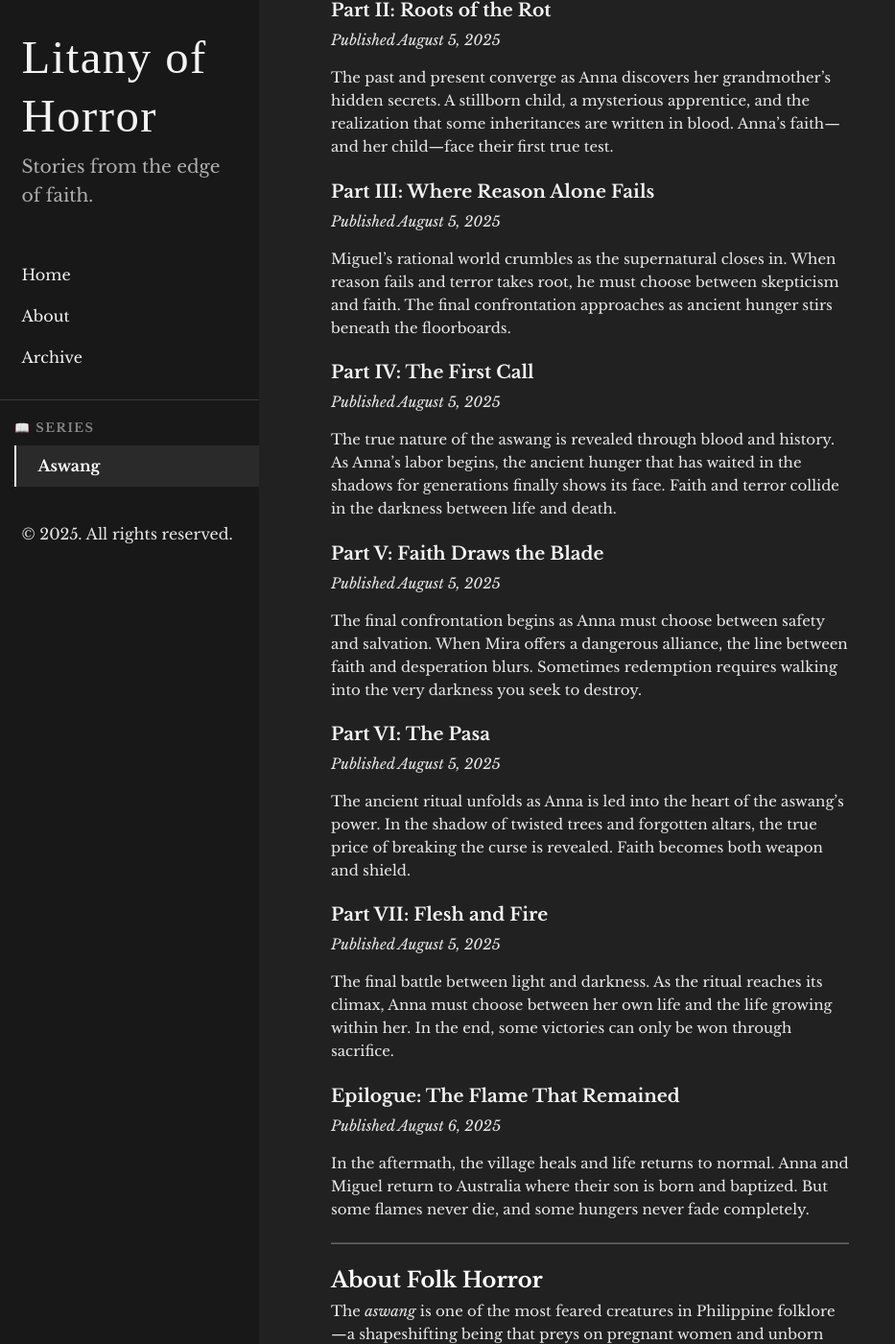
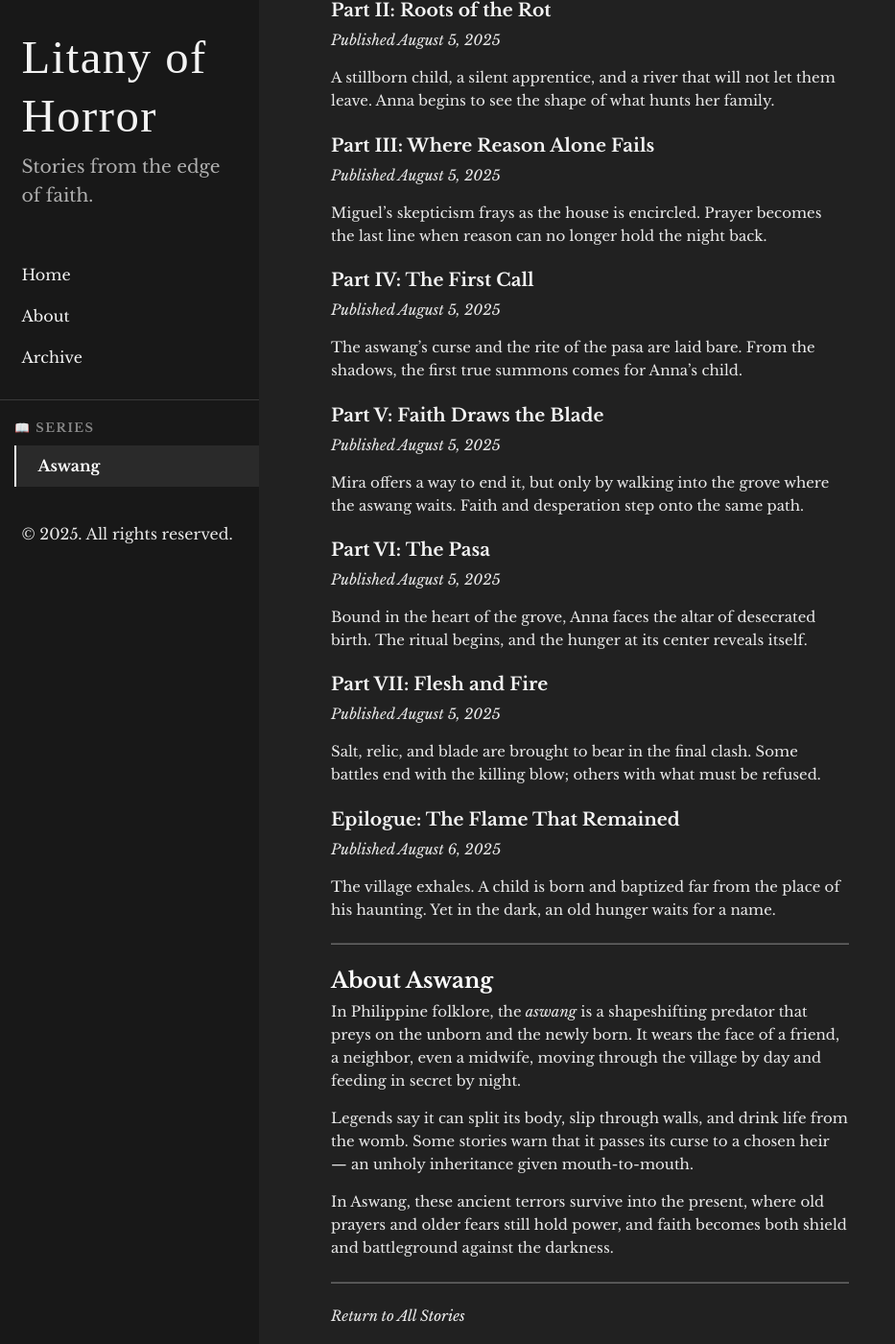
Before and after one commit to fearfulsmtry/litany-of-horror, a Jekyll site: the page built from aswang-series.md, in a window 1280 px wide and 1400 px high, scrolled down 652 px. Shown: the whole window at 96% size, without its empty margins (0-933 px from the left). Built offline with Jekyll 4.4.1, drawn with Linux system fonts in a browser that asks for light colours; some web fonts are replaced; some of the changed text lies outside the part shown.

Commit message:
Enhance Aswang series page with refined prose and atmosphere

```diff
--- a/aswang-series.md
+++ b/aswang-series.md
@@ -11,7 +11,7 @@ A multi-part folk horror story exploring the ancient terrors that still whisper
 
 ## Story Synopsis
 
-Anna returns to her grandmother's village in the Philippines, pregnant and seeking closure after her lola's death. But the old prayers and older fears still hold power in this place, and something hungry watches from the darkness.
+Anna returns to her grandmother’s village in the Philippines, carrying new life and old questions. The chapel still smells of incense, the novena chants still echo at night—and beyond the candlelight, something hungry waits, watching the womb it means to claim.
 
 ---
 
@@ -20,48 +20,52 @@ Anna returns to her grandmother's village in the Philippines, pregnant and seeki
 ### [Part I: Echoes in the Earth]({{ site.baseurl }}/2025/08/04/aswang-part-i/)
 *Published August 4, 2025*
 
-Anna arrives at her grandmother's village for the funeral. The novena prayers begin, and old stories resurface about things that walk without feet and hunger for what grows in the womb.
+Anna returns to her grandmother’s village for the funeral. The novena nights stir old warnings of things that walk without feet and breathe at the womb’s door.
 
 ### [Part II: Roots of the Rot]({{ site.baseurl }}/2025/08/05/aswang-part-ii/)
 *Published August 5, 2025*
 
-The past and present converge as Anna discovers her grandmother's hidden secrets. A stillborn child, a mysterious apprentice, and the realization that some inheritances are written in blood. Anna's faith—and her child—face their first true test.
+A stillborn child, a silent apprentice, and a river that will not let them leave. Anna begins to see the shape of what hunts her family.
 
 ### [Part III: Where Reason Alone Fails]({{ site.baseurl }}/2025/08/05/aswang-part-iii/)
 *Published August 5, 2025*
 
-Miguel's rational world crumbles as the supernatural closes in. When reason fails and terror takes root, he must choose between skepticism and faith. The final confrontation approaches as ancient hunger stirs beneath the floorboards.
+Miguel’s skepticism frays as the house is encircled. Prayer becomes the last line when reason can no longer hold the night back.
 
 ### [Part IV: The First Call]({{ site.baseurl }}/2025/08/05/aswang-part-iv/)
 *Published August 5, 2025*
 
-The true nature of the aswang is revealed through blood and history. As Anna's labor begins, the ancient hunger that has waited in the shadows for generations finally shows its face. Faith and terror collide in the darkness between life and death.
+The aswang’s curse and the rite of the pasa are laid bare. From the shadows, the first true summons comes for Anna’s child.
 
 ### [Part V: Faith Draws the Blade]({{ site.baseurl }}/2025/08/05/aswang-part-v/)
 *Published August 5, 2025*
 
-The final confrontation begins as Anna must choose between safety and salvation. When Mira offers a dangerous alliance, the line between faith and desperation blurs. Sometimes redemption requires walking into the very darkness you seek to destroy.
+Mira offers a way to end it, but only by walking into the grove where the aswang waits. Faith and desperation step onto the same path.
 
 ### [Part VI: The Pasa]({{ site.baseurl }}/2025/08/05/aswang-part-vi/)
 *Published August 5, 2025*
 
-The ancient ritual unfolds as Anna is led into the heart of the aswang's power. In the shadow of twisted trees and forgotten altars, the true price of breaking the curse is revealed. Faith becomes both weapon and shield.
+Bound in the heart of the grove, Anna faces the altar of desecrated birth. The ritual begins, and the hunger at its center reveals itself.
 
 ### [Part VII: Flesh and Fire]({{ site.baseurl }}/2025/08/05/aswang-part-vii/)
 *Published August 5, 2025*
 
-The final battle between light and darkness. As the ritual reaches its climax, Anna must choose between her own life and the life growing within her. In the end, some victories can only be won through sacrifice.
+Salt, relic, and blade are brought to bear in the final clash. Some battles end with the killing blow; others with what must be refused.
 
 ### [Epilogue: The Flame That Remained]({{ site.baseurl }}/2025/08/06/aswang-epilogue/)
 *Published August 6, 2025*
 
-In the aftermath, the village heals and life returns to normal. Anna and Miguel return to Australia where their son is born and baptized. But some flames never die, and some hungers never fade completely.
+The village exhales. A child is born and baptized far from the place of his haunting. Yet in the dark, an old hunger waits for a name.
 
 ---
 
-## About Folk Horror
+## About Aswang
 
-The *aswang* is one of the most feared creatures in Philippine folklore—a shapeshifting being that preys on pregnant women and unborn children. This series explores how ancient terrors persist in modern times, and how faith becomes both shield and battleground against the darkness.
+In Philippine folklore, the _aswang_ is a shapeshifting predator that preys on the unborn and the newly born. It wears the face of a friend, a neighbor, even a midwife, moving through the village by day and feeding in secret by night.
+
+Legends say it can split its body, slip through walls, and drink life from the womb. Some stories warn that it passes its curse to a chosen heir — an unholy inheritance given mouth-to-mouth.
+
+In Aswang, these ancient terrors survive into the present, where old prayers and older fears still hold power, and faith becomes both shield and battleground against the darkness.
 
 ---
 
```
